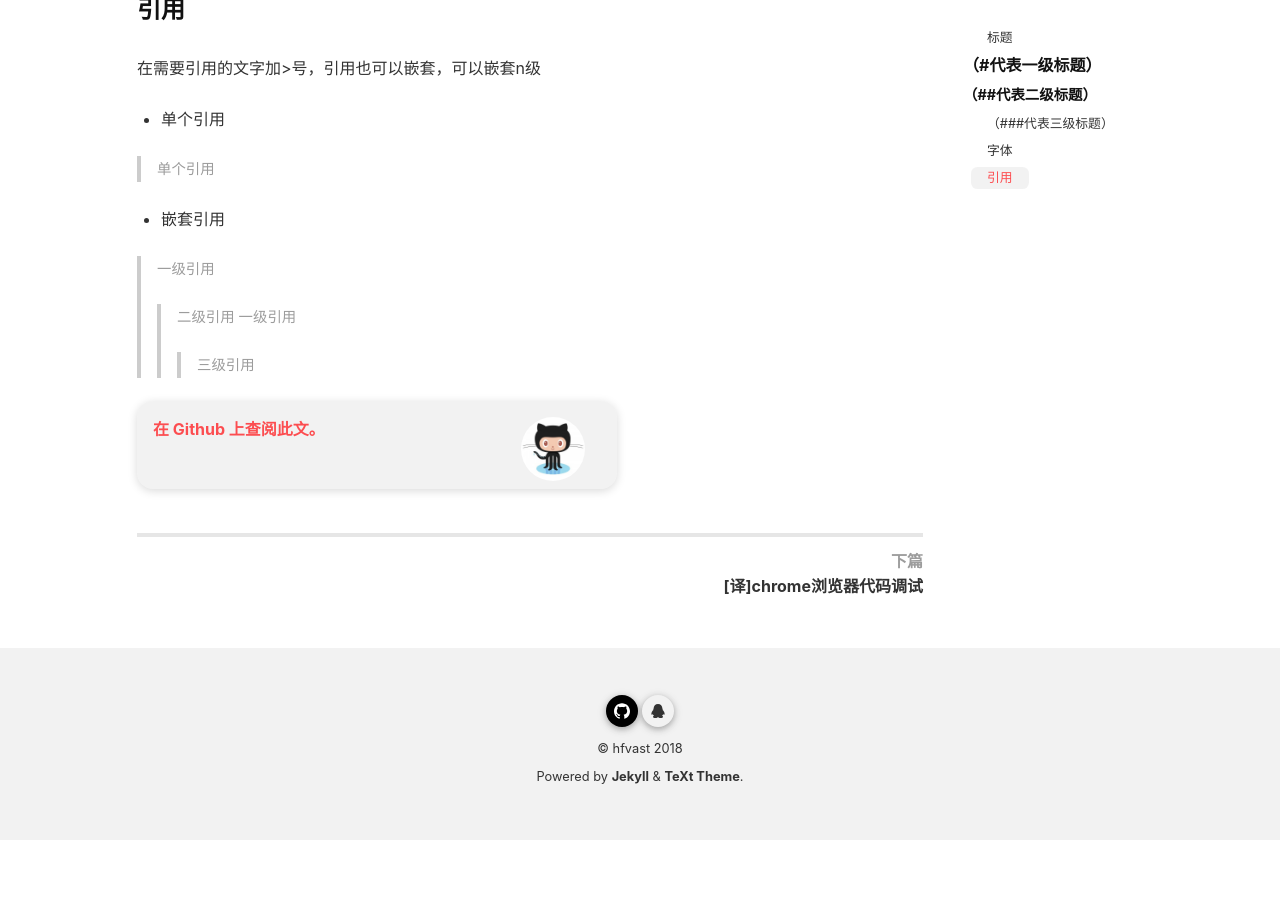
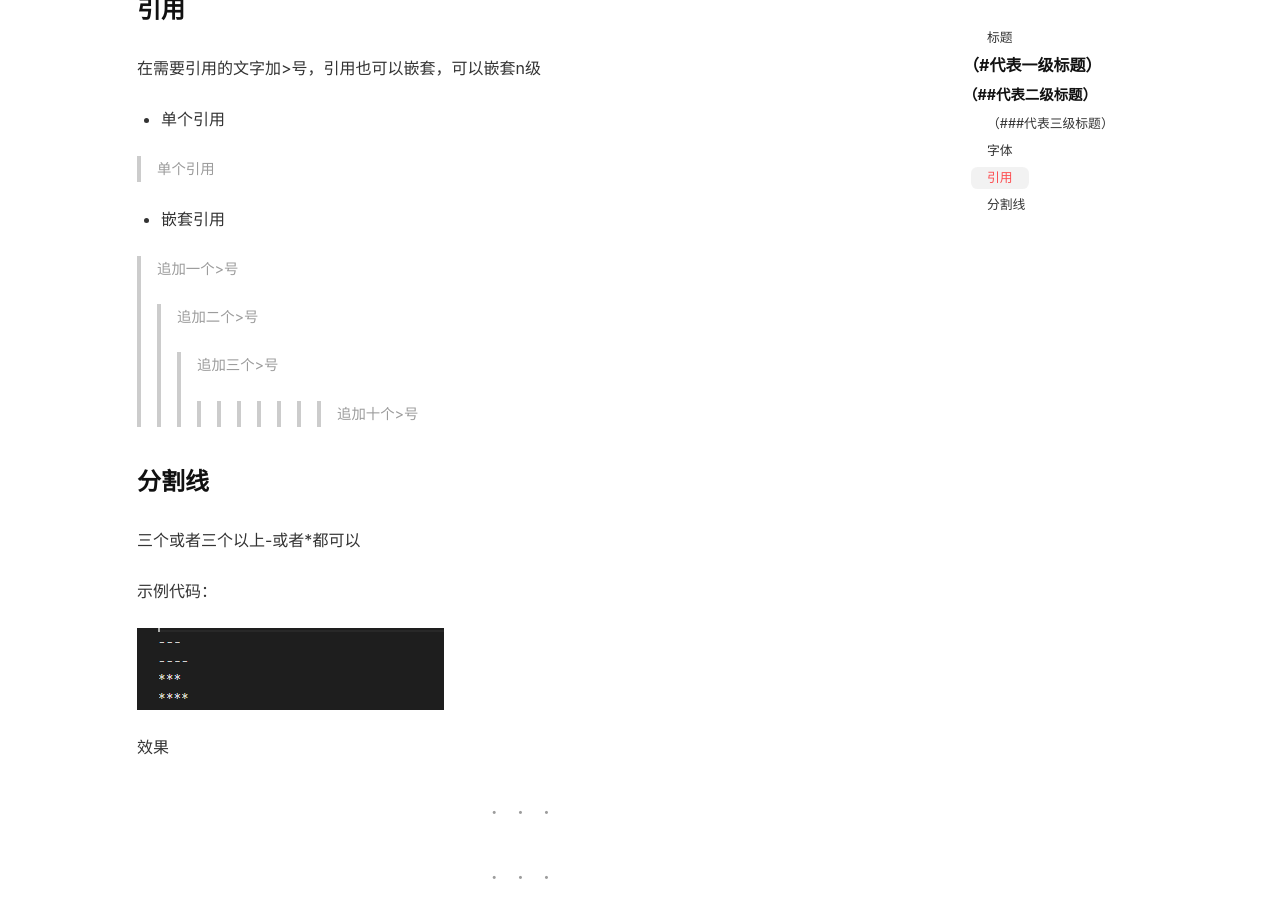
Before and after one commit to FireLee1413/hfvast.github.io, a Jekyll site: the page built from _posts/2018-10-24-MarkDown语法.md, in a window 1280 px wide and 900 px high, scrolled down 1640 px. Built offline with Jekyll 4.4.1, drawn with Linux system fonts in a browser that asks for light colours; our own code applies the rules of GitHub Pages for plain Markdown files; before the commit the page ends 2480 px from its top, so only the background shows below that.

Commit message:
Update _posts/2018-10-24-MarkDown语法.md

```diff
--- a/_posts/2018-10-24-MarkDown语法.md
+++ b/_posts/2018-10-24-MarkDown语法.md
@@ -65,7 +65,22 @@ markdown是一种纯文本格式的标记语言。通过简单的标记语法，
 
 - 嵌套引用
 
-> 一级引用
->> 二级引用
-> 一级引用
->>> 三级引用
+> 追加一个>号
+>> 追加二个>号
+>>> 追加三个>号
+>>>>>>>>>> 追加十个>号
+
+### 分割线
+
+三个或者三个以上-或者*都可以
+
+示例代码：
+
+![](/images/markdown/fengexian.png)
+
+效果
+
+---
+----
+***
+****
```
